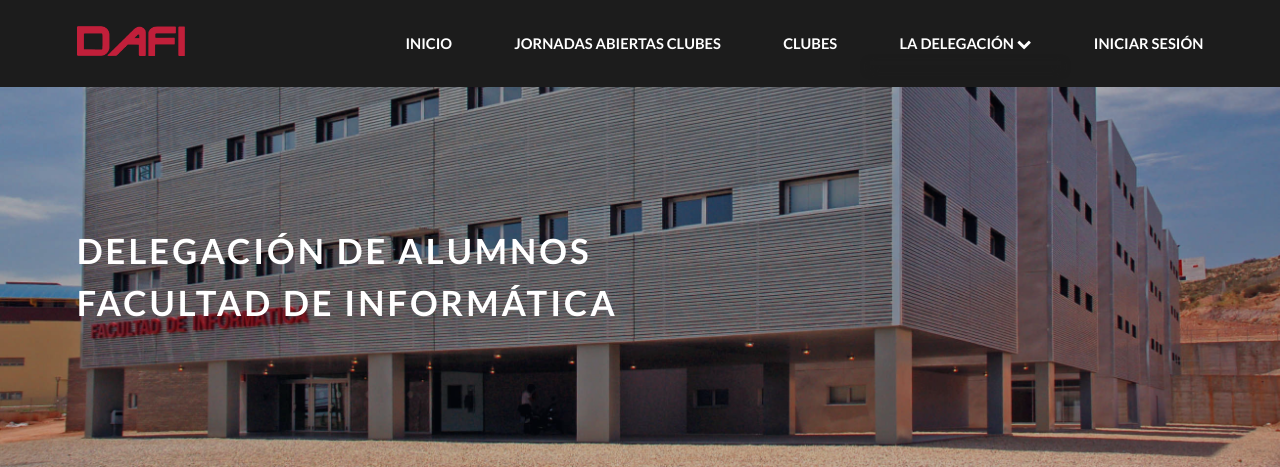
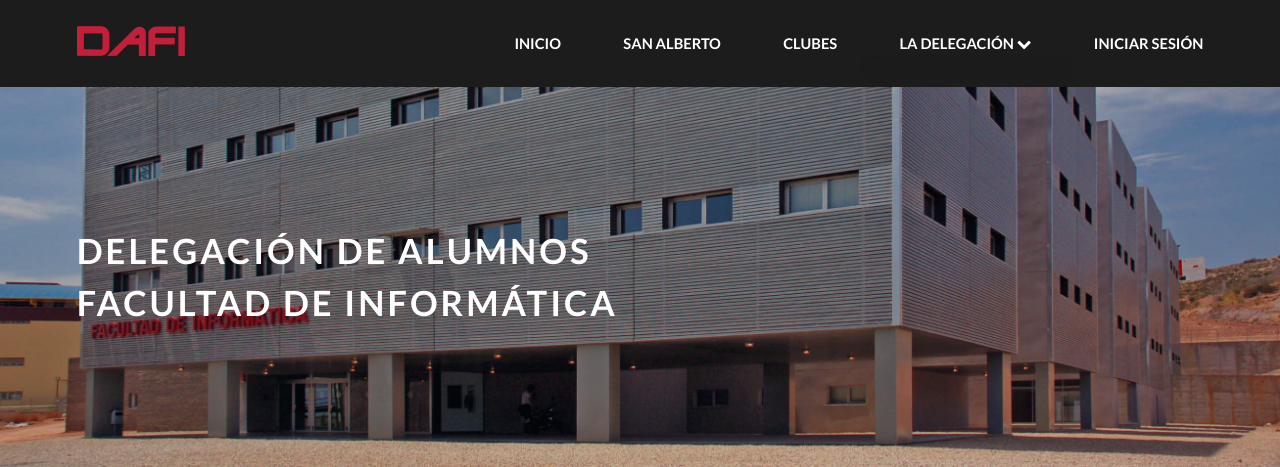
Before and after one commit to dafi-um/dafi-system, a Django app: page / in a window 1280 px wide. Shown: the top 467 px of the page. Run offline with Django 3.2, Linux system fonts and the light colour scheme; data that the repository does not hold is empty; parts of the project's set-up code (start-up, migrations or seed data) failed here and were passed over; some libraries are stand-ins or nearby versions.

Commit message:
Actualizado menú principal

```diff
--- a/main/templates/base_menu.html
+++ b/main/templates/base_menu.html
@@ -1,7 +1,7 @@
 <a href="{% url 'main:index' %}" title="DAFI">Inicio</a>
-<!-- <a href="{% url 'sanalberto:index' %}" title="San Alberto">San Alberto</a> -->
+<a href="{% url 'sanalberto:index' %}" title="San Alberto">San Alberto</a>
 <!--<a href="/p/super-ciclo-charlas-2021/" title="Super Ciclo Charlas">Super Ciclo Charlas</a>-->
-<a href="/p/jornadas-abiertas-clubes/" title="Jornadas de Puertas Abiertas de Clubes">Jornadas Abiertas Clubes</a>
+<!--<a href="/p/jornadas-abiertas-clubes/" title="Jornadas de Puertas Abiertas de Clubes">Jornadas Abiertas Clubes</a>-->
 <a href="{% url 'clubs:list' %}" title="Los Clubes de DAFI">Clubes</a>
 
 <div class="submenu-wrapper">
```
